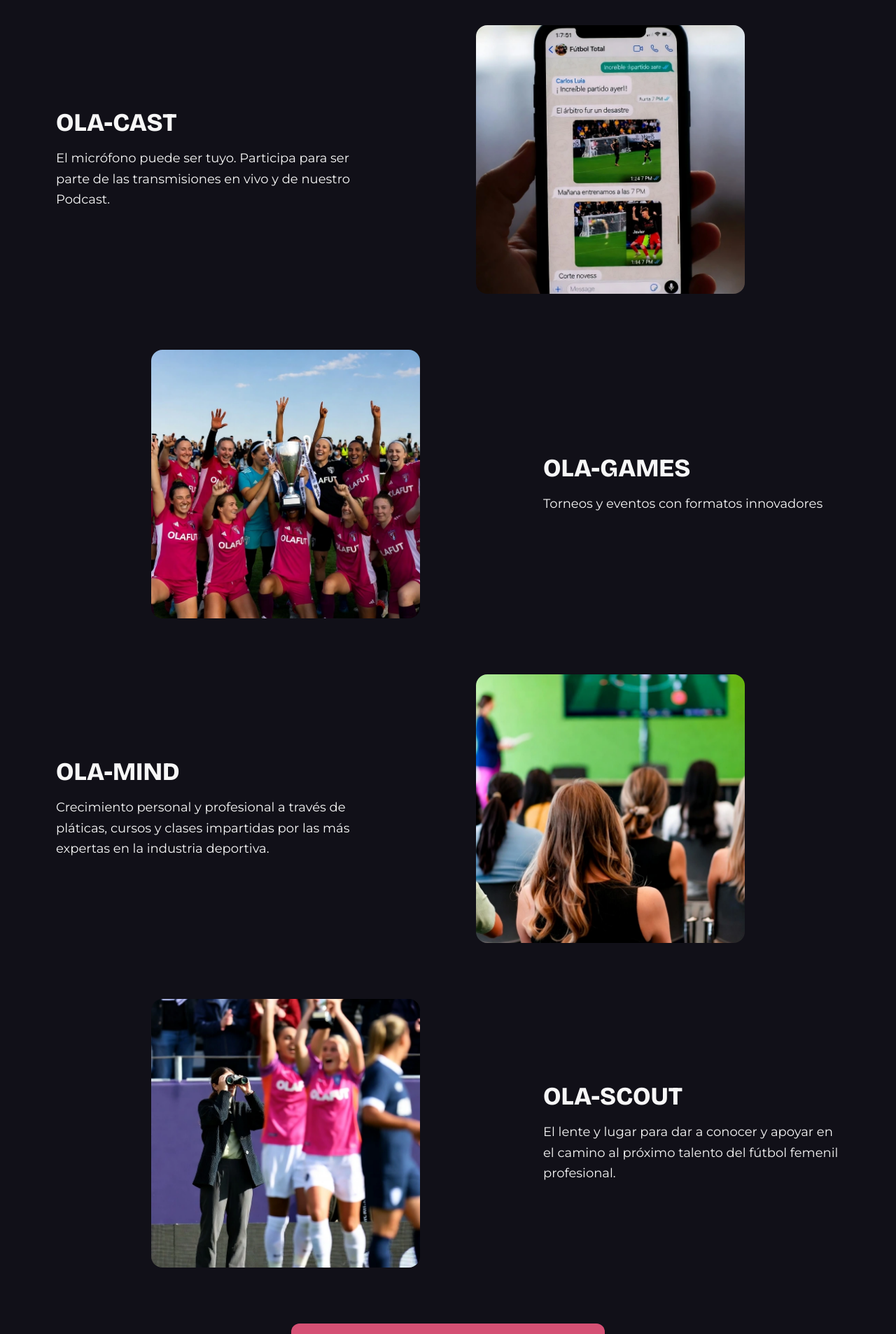
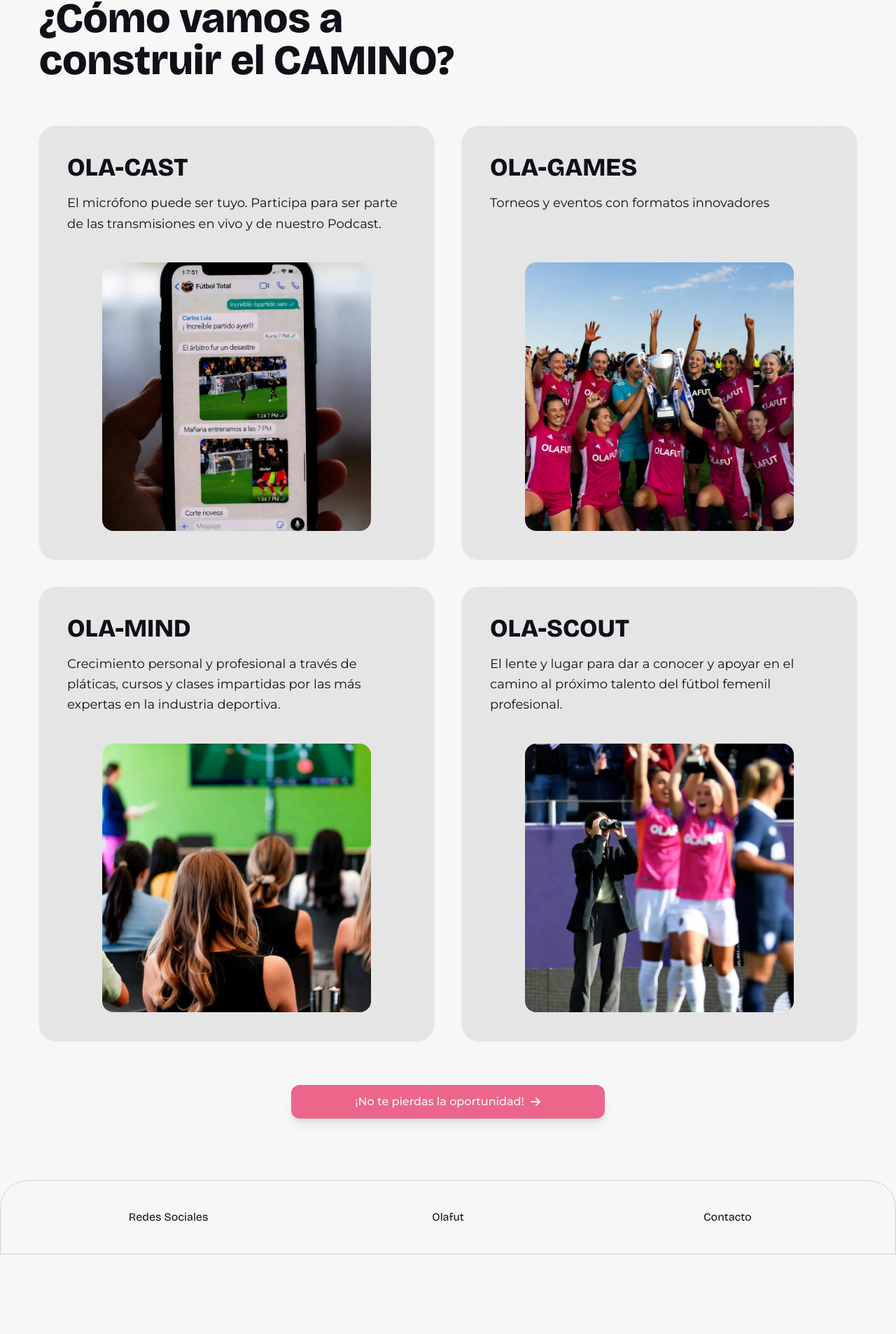
Before and after one commit to olafut/landing-olafut, a Next.js app: page / in a window 1280 px wide. Shown: the part 1670-3577 px from the top of the page at 70% size. After the commit the page ends 3463 px from the top, so only its background shows below. Built offline with nearby package versions, Linux system fonts and the light colour scheme.

Commit message:
refactor: create ProductCard component and update ProductsSection to use it style: prevent image dragging and selection in global styles

```diff
--- a/src/app/_components/ContentSection.tsx
+++ b/src/app/_components/ContentSection.tsx
@@ -1,4 +1,3 @@
-import Image from 'next/image';
 import { FaArrowRight } from 'react-icons/fa6';
 import { Button, Paragraph, Strong, Title } from './ui';
 
@@ -39,96 +38,6 @@ export const ContentSection = () => {
           </Button>
         </section>
       </div>
-
-      <div className="container mx-auto px-0 lg:px-10 gap-20 flex flex-col">
-        <Title level="h2" className="font-black text-center">
-          ¿Cómo vamos a construir el CAMINO?
-        </Title>
-
-        <article className="flex flex-col lg:grid lg:grid-cols-5 gap-10 items-center">
-          <div className="col-span-2 flex flex-col gap-4 w-full">
-            <Title level="h4" className="text-3xl lg:text-4xl font-black">
-              OLA-CAST
-            </Title>
-            <Paragraph>
-              El micrófono puede ser tuyo. Participa para ser parte de las
-              transmisiones en vivo y de nuestro Podcast.
-            </Paragraph>
-          </div>
-          <div className="relative col-span-3 w-96 h-96 max-w-full mx-auto rounded-2xl">
-            <Image
-              src="/assets/OLA-DIGITAL.webp"
-              alt="Ola-Cast"
-              fill
-              className="absolute rounded-2xl object-cover"
-            />
-          </div>
-        </article>
-
-        <article className="flex flex-col-reverse lg:grid lg:grid-cols-5 gap-10 items-center">
-          <div className="relative col-span-3 w-96 h-96 max-w-full mx-auto rounded-2xl">
-            <Image
-              src="/assets/OLA-GAMES.webp"
-              alt="Ola-Games"
-              fill
-              className="absolute rounded-2xl object-cover"
-            />
-          </div>
-          <div className="col-span-2 flex flex-col gap-4 w-full">
-            <Title level="h4" className="text-3xl lg:text-4xl font-black">
-              OLA-GAMES
-            </Title>
-            <Paragraph>Torneos y eventos con formatos innovadores</Paragraph>
-          </div>
-        </article>
-
-        <article className="flex flex-col lg:grid lg:grid-cols-5 gap-10 items-center">
-          <div className="col-span-2 flex flex-col gap-4 w-full">
-            <Title level="h4" className="text-3xl lg:text-4xl font-black">
-              OLA-MIND
-            </Title>
-            <Paragraph>
-              Crecimiento personal y profesional a través de pláticas, cursos y
-              clases impartidas por las más expertas en la industria deportiva.
-            </Paragraph>
-          </div>
-          <div className="relative col-span-3 w-96 h-96 max-w-full mx-auto rounded-2xl">
-            <Image
-              src="/assets/OLA-TALKS.webp"
-              alt="Ola-Mind"
-              fill
-              className="absolute rounded-2xl object-cover"
-            />
-          </div>
-        </article>
-
-        <article className="flex flex-col-reverse lg:grid lg:grid-cols-5 gap-10 items-center">
-          <div className="relative col-span-3 w-96 h-96 max-w-full mx-auto rounded-2xl">
-            <Image
-              src="/assets/OLA-SCOUT.webp"
-              alt="Ola-Scout"
-              fill
-              className="absolute rounded-2xl object-cover"
-            />
-          </div>
-          <div className="col-span-2 flex flex-col gap-4 w-full">
-            <Title level="h4" className="text-3xl lg:text-4xl font-black">
-              OLA-SCOUT
-            </Title>
-            <Paragraph>
-              El lente y lugar para dar a conocer y apoyar en el camino al
-              próximo talento del fútbol femenil profesional.
-            </Paragraph>
-          </div>
-        </article>
-      </div>
-
-      <section className="flex justify-center mb-10">
-        <Button className="mx-auto">
-          ¡No te pierdas la oportunidad!
-          <FaArrowRight />
-        </Button>
-      </section>
     </section>
   );
 };
--- /dev/null
+++ b/src/app/_components/ProductCard.tsx
@@ -0,0 +1,47 @@
+import type { ImageProps } from 'next/image';
+import Image from 'next/image';
+import type { FC } from 'react';
+import { twMerge } from 'tailwind-merge';
+import type { BaseProps } from '@/interfaces/base';
+import { Paragraph, Title } from './ui';
+
+interface ProductCardProps extends BaseProps {
+  title: string;
+  description: string;
+  image?: ImageProps;
+}
+
+export const ProductCard: FC<ProductCardProps> = ({
+  title,
+  description,
+  className,
+  style,
+  image: imgProps = undefined,
+}) => {
+  return (
+    <article
+      className={twMerge(
+        'bg-neutral-300/50 min-h-72 backdrop-blur-2xl p-10 rounded-3xl shadow-sm flex flex-col gap-10 justify-between',
+        className,
+      )}
+      style={style}
+    >
+      <section className="flex flex-col gap-4">
+        <Title level="h4" className="text-3xl lg:text-4xl font-black">
+          {title}
+        </Title>
+        <Paragraph>{description}</Paragraph>
+      </section>
+
+      {!!imgProps?.src && !!imgProps.alt && (
+        <div className="relative w-96 h-auto max-w-full mx-auto rounded-2xl aspect-square hover:transform-cpu hover:scale-[1.02] transition-transform duration-300">
+          <Image
+            className="absolute rounded-2xl object-cover"
+            fill
+            {...imgProps}
+          />
+        </div>
+      )}
+    </article>
+  );
+};
--- a/src/app/_components/ProductsSection.tsx
+++ b/src/app/_components/ProductsSection.tsx
@@ -1,5 +1,6 @@
 import { FaArrowRight } from 'react-icons/fa6';
-import { Button, Paragraph, Title } from './ui';
+import { ProductCard } from './ProductCard';
+import { Button, Title } from './ui';
 
 export const ProductsSection = () => {
   return (
@@ -12,39 +13,40 @@ export const ProductsSection = () => {
       </Title>
 
       <div className="grid grid-cols-1 lg:grid-cols-2 gap-10">
-        <article className="bg-neutral-300/50 min-h-72 backdrop-blur-2xl p-10 rounded-3xl shadow-sm flex flex-col gap-4">
-          <Title level="h4" className="text-3xl lg:text-4xl font-black">
-            OLA-CAST
-          </Title>
-          <Paragraph>
-            El micrófono puede ser tuyo. Participa para ser parte de las
-            transmisiones en vivo y de nuestro Podcast.
-          </Paragraph>
-        </article>
-        <article className="bg-neutral-300/50 min-h-72 backdrop-blur-2xl p-10 rounded-3xl shadow-sm flex flex-col gap-4">
-          <Title level="h4" className="text-3xl lg:text-4xl font-black">
-            OLA-GAMES
-          </Title>
-          <Paragraph>Torneos y eventos con formatos innovadores</Paragraph>
-        </article>
-        <article className="bg-neutral-300/50 min-h-72 backdrop-blur-2xl p-10 rounded-3xl shadow-sm flex flex-col gap-4">
-          <Title level="h4" className="text-3xl lg:text-4xl font-black">
-            OLA-MIND
-          </Title>
-          <Paragraph>
-            Crecimiento personal y profesional a través de pláticas, cursos y
-            clases impartidas por las más expertas en la industria deportiva.
-          </Paragraph>
-        </article>
-        <article className="bg-neutral-300/50 min-h-72 backdrop-blur-2xl p-10 rounded-3xl shadow-sm flex flex-col gap-4">
-          <Title level="h4" className="text-3xl lg:text-4xl font-black">
-            OLA-SCOUT
-          </Title>
-          <Paragraph>
-            El lente y lugar para dar a conocer y apoyar en el camino al próximo
-            talento del fútbol femenil profesional.
-          </Paragraph>
-        </article>
+        <ProductCard
+          title="OLA-CAST"
+          description="El micrófono puede ser tuyo. Participa para ser parte de las transmisiones en vivo y de nuestro Podcast."
+          image={{
+            src: '/assets/OLA-DIGITAL.webp',
+            alt: 'Ola-Cast',
+          }}
+        />
+
+        <ProductCard
+          title="OLA-GAMES"
+          description="Torneos y eventos con formatos innovadores"
+          image={{
+            src: '/assets/OLA-GAMES.webp',
+            alt: 'Ola-Games',
+          }}
+        />
+        <ProductCard
+          title="OLA-MIND"
+          description="Crecimiento personal y profesional a través de pláticas, cursos y clases impartidas por las más expertas en la industria deportiva."
+          image={{
+            src: '/assets/OLA-TALKS.webp',
+            alt: 'Ola-Mind',
+          }}
+        />
+
+        <ProductCard
+          title="OLA-SCOUT"
+          description="El lente y lugar para dar a conocer y apoyar en el camino al próximo talento del fútbol femenil profesional."
+          image={{
+            src: '/assets/OLA-SCOUT.webp',
+            alt: 'Ola-Scout',
+          }}
+        />
       </div>
 
       <Button className="mx-auto my-10">
--- a/src/app/globals.css
+++ b/src/app/globals.css
@@ -35,3 +35,9 @@ body {
     transform: translateX(-100%);
   }
 }
+
+img {
+  -webkit-user-drag: none;
+  user-select: none;
+  pointer-events: none;
+}
```
